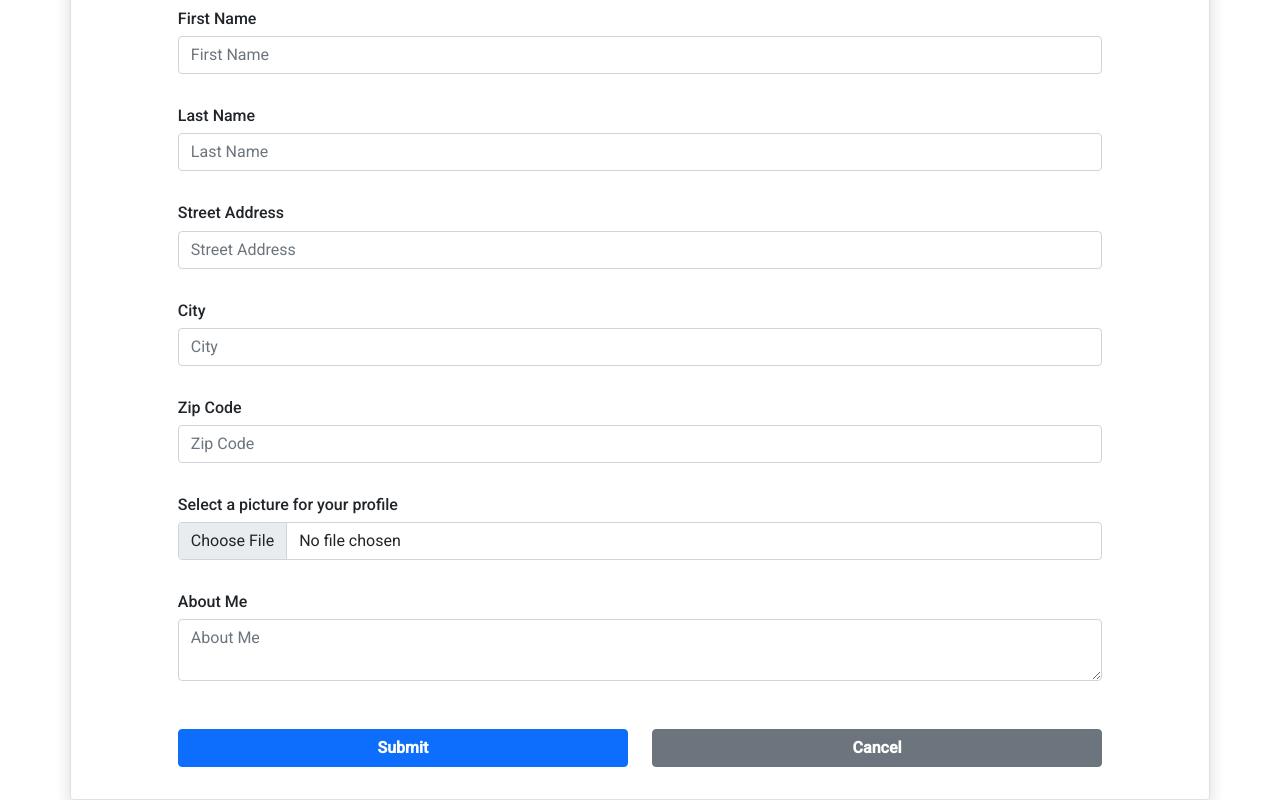
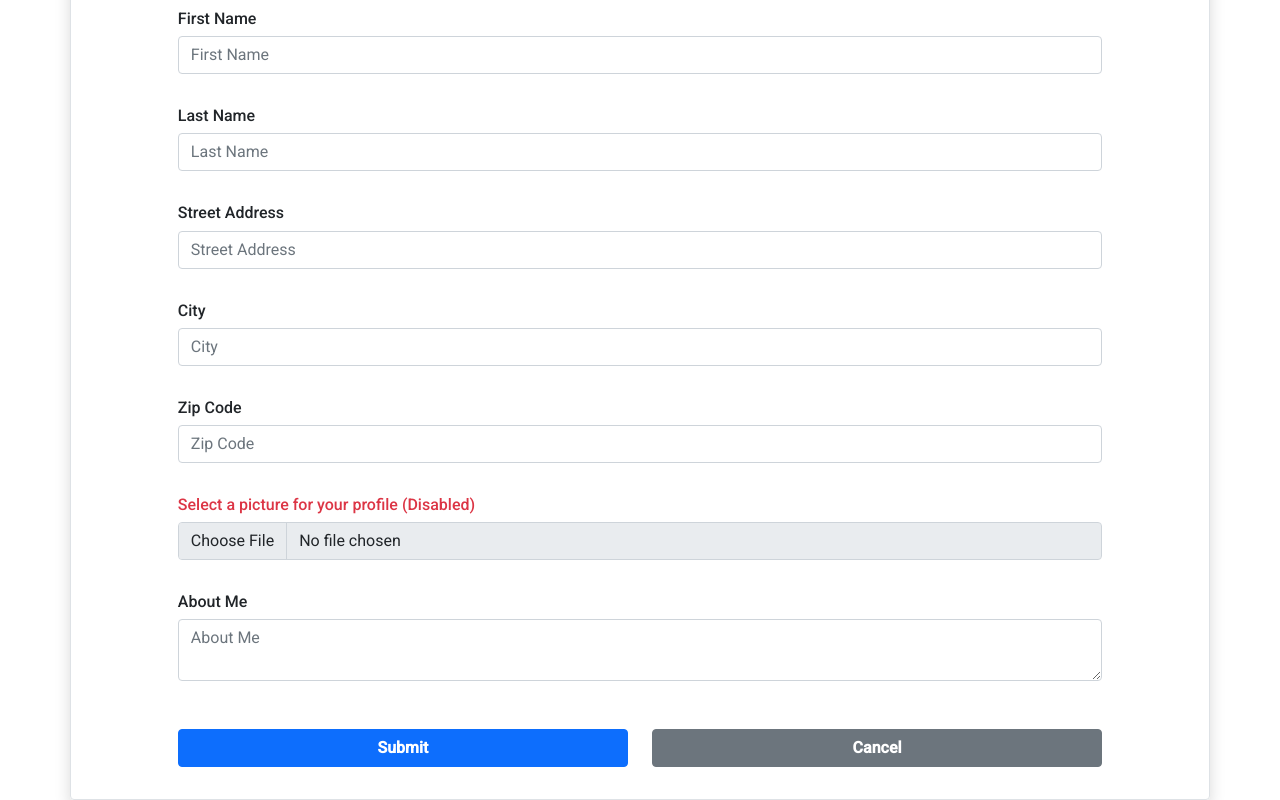
Before and after one commit to Group-2-Revatrade/revatrade-client, an Angular app: page /sign-up in a window 1280 px wide. Shown: the part 662-1462 px from the top of the page. Built offline with nearby package versions, Linux system fonts and the light colour scheme.

Commit message:
updated sign up page to disable the selection of a profile picture

```diff
--- a/src/app/page/sign-up/sign-up.component.html
+++ b/src/app/page/sign-up/sign-up.component.html
@@ -49,8 +49,8 @@
             </div>
             <!-- console: C:\\fakepath\\<JPEG file name>.jpg | Revisit for S3 Bucket-->
             <div class="offset-1 col-10 d-flex flex-column my-3">
-                <label for="profilePic" class="form-label h6">Select a picture for your profile</label>
-                <input class="form-control" type="file" [(ngModel)]='_userProfileFields.profilePic' name="profilePic">
+                <label for="profilePic" class="form-label h6 text-danger">Select a picture for your profile (Disabled)</label>
+                <input class="form-control" type="file" [(ngModel)]='_userProfileFields.profilePic' name="profilePic" disabled>
             </div>
             <div class="offset-1 col-10 d-flex flex-column my-3">
                 <label for="aboutMe" class="form-label h6">About Me</label>
```
